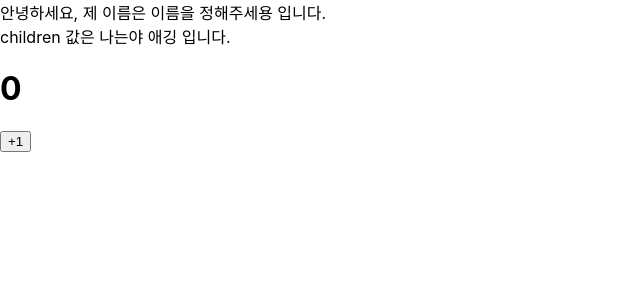
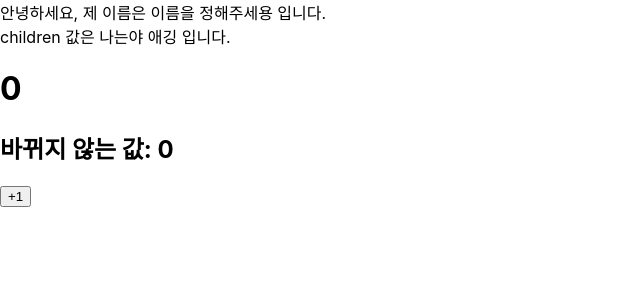
Before and after one commit to winternuary/React, a React (Create React App) app in the folder practice/: page / in a window 1280 px wide. Shown: the top 300 px of the page, without its empty margins (0-640 px from the left). Built offline with nearby package versions, Linux system fonts and the light colour scheme.

Commit message:
state에 여러 값이 있을 때

```diff
--- a/practice/src/practice/state.js
+++ b/practice/src/practice/state.js
@@ -7,14 +7,16 @@ class Counter extends Component {
     // state의 초기값 설정
     this.state = {
       number: 0,
+      fixedNumber: 0,
     };
   }
 
   render() {
-    const { number } = this.state;
+    const { number, fixedNumber } = this.state;
     return (
       <div>
         <h1>{number}</h1>
+        <h2>바뀌지 않는 값: {fixedNumber}</h2>
         <button
           onClick={() => {
             this.setState({ number: number + 1 });
```
